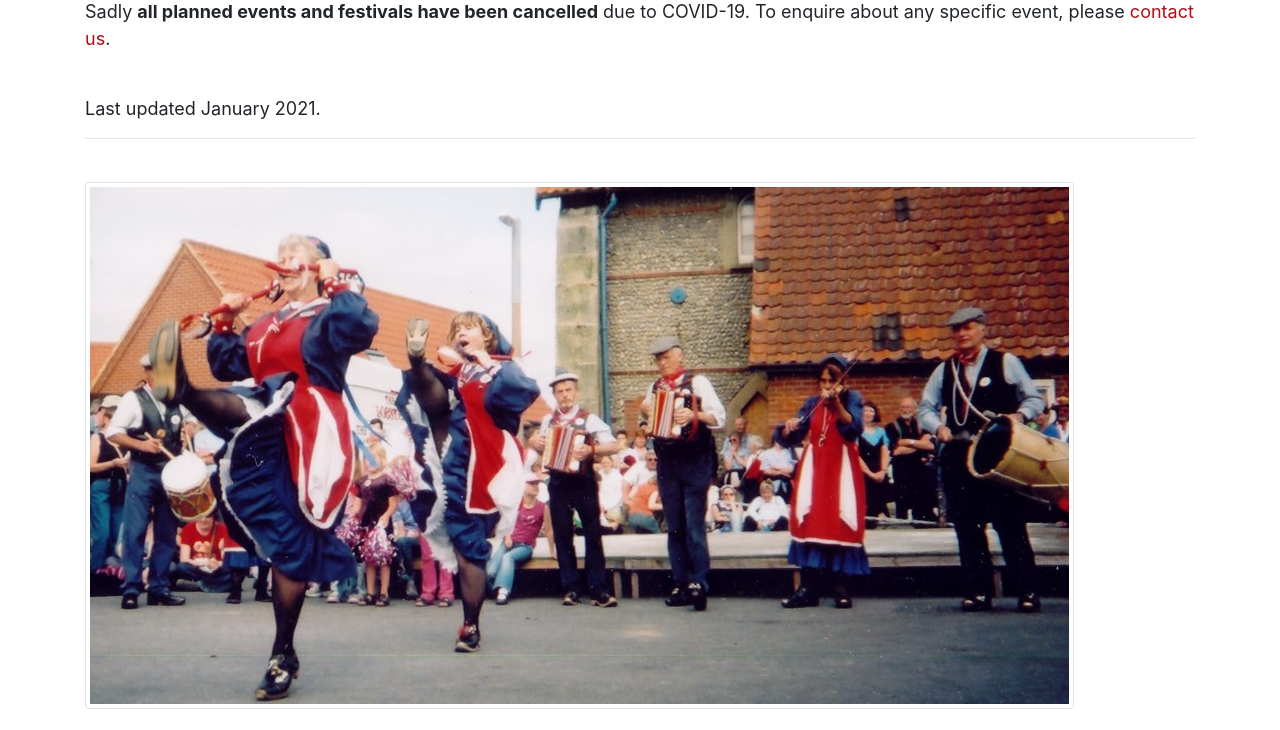
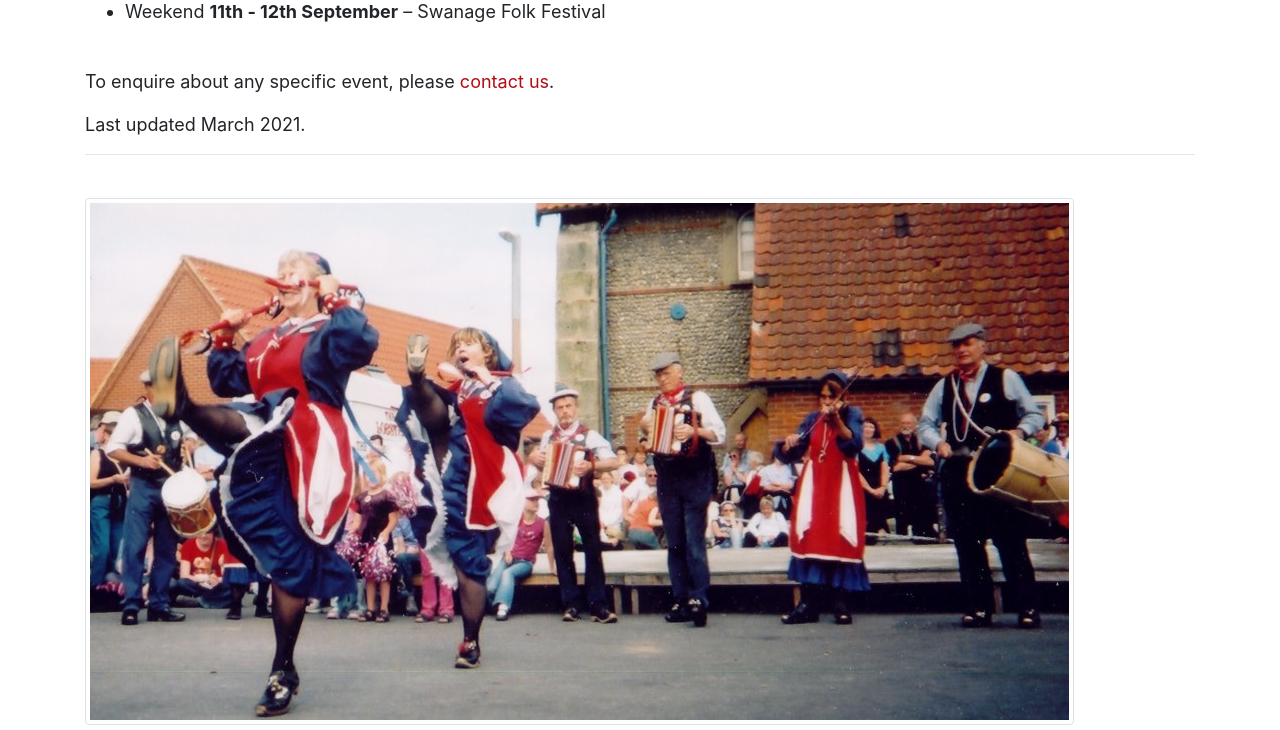
Before and after one commit to whitethornmorris/whitethornmorris.github.io, a plain HTML site: page diary.html in a window 1280 px wide. Shown: the part 281-1011 px from the top of the page. Drawn offline with Linux system fonts and the light colour scheme.

Commit message:
Diary 2021 updated
Swanage Folk Festival added

```diff
--- a/diary.html
+++ b/diary.html
@@ -105,16 +105,17 @@
 
     <!-- Events current year section -->
     <div>
-      <h2>Whitethorn Events 2020</h2>
+      <h2>Whitethorn Events 2021</h2>
       <p>
         <ul>
-<!--           <li>[Unconfirmed] Saturday <strong>5th September</strong> - Wallingford BunkFest</li>
-          <li>[Unconfirmed] Weekend <strong>11th - 13th September</strong> - Swanage Folk Festival</li> -->
+         <li>Weekend <strong>11th - 12th September</strong> – Swanage Folk Festival</li>
+          <!--  <li>[Unconfirmed] Weekend <strong>11th - 13th September</strong> - Swanage Folk Festival</li> -->
         </ul>
       </p>
-      <p>Sadly <strong>all planned events and festivals have been cancelled</strong> due to COVID-19. To enquire about any specific event, please <a href="contact.html">contact us</a>.</p>
       <br>
-      <p>Last updated January 2021.</p>
+      <!--  <p>Sadly <strong>all planned events and festivals have been cancelled</strong> due to COVID-19. To enquire about any specific event, please <a href="contact.html">contact us</a>.</p> -->
+      <p>To enquire about any specific event, please <a href="contact.html">contact us</a>.</p>
+      <p>Last updated March 2021.</p>
     </div>
 
     <hr>
```
